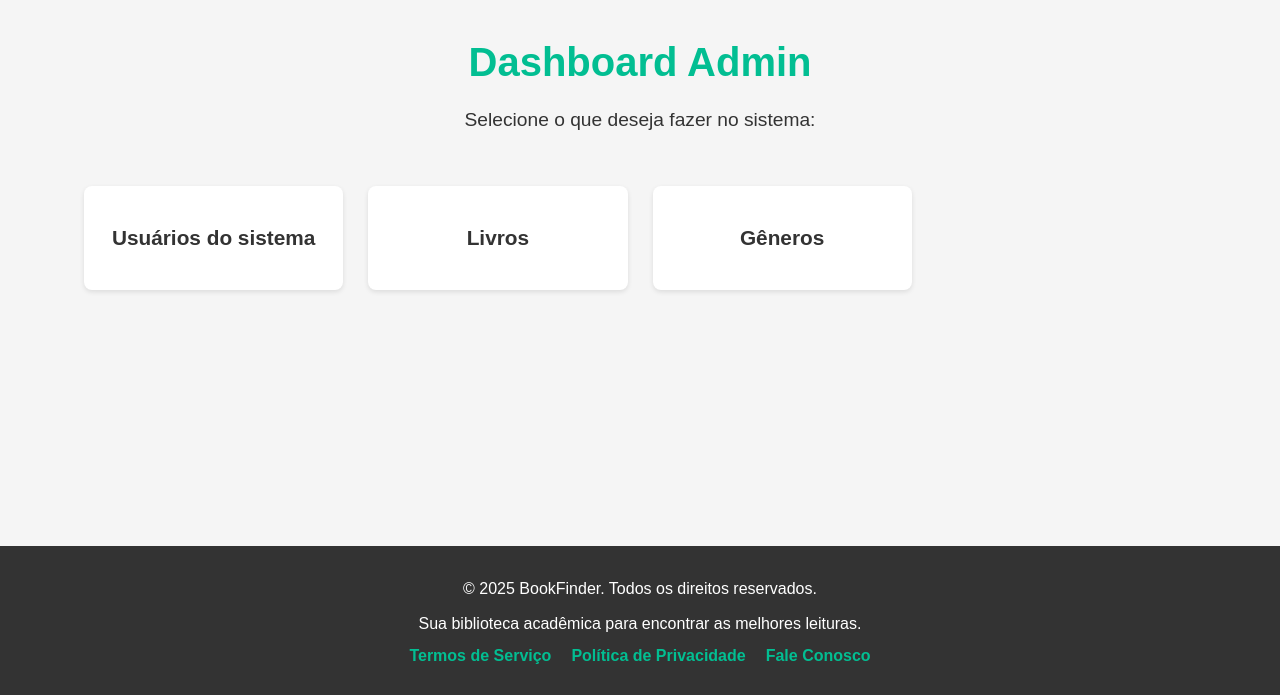
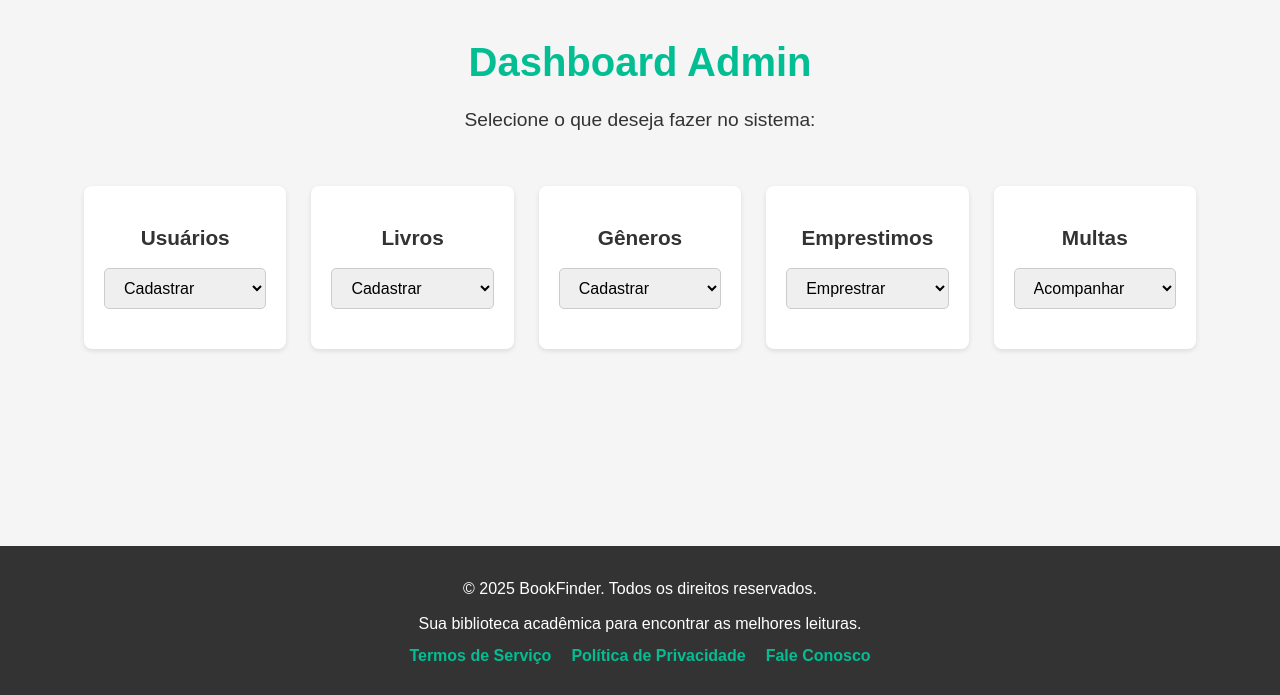
Before and after one commit to VyttorRamos/BookFinder, a Flask app: page /dashboard in a window 1280 px wide. Shown: the part 105-800 px from the top of the page. Run offline with Flask 3, Linux system fonts and the light colour scheme.

Commit message:
Criação e modificação da pagina dashboard.html

```diff
--- a/backend/static/css/style.css
+++ b/backend/static/css/style.css
@@ -53,7 +53,8 @@ nav {
 }
 
 main {
-    flex: 1; /* Faz o main ocupar o espaço disponível */
+    flex: 1;
+    /* Faz o main ocupar o espaço disponível */
     max-width: 1200px;
     width: 90%;
     margin: 40px auto;
@@ -72,6 +73,37 @@ p {
     line-height: 1.6;
     margin-bottom: 40px;
 }
+
+a {
+    text-decoration: none;
+    color: inherit;
+}
+
+a:hover {
+    color: inherit;
+    text-decoration: none;
+}
+
+select {
+    width: 100%;
+    padding: 10px 15px;
+    border-radius: 5px;
+    border: 1px solid #ccc;
+    font-size: 16px;
+    cursor: pointer;
+}
+
+select:hover{
+    background-color: #004d408a;
+    color: white;
+}
+
+option {
+    background-color: #02be92;
+    padding: 10px;
+}
+
+
 
 /* --- ESTILOS DO CONTEÚDO DA PÁGINA INICIAL --- */
 
@@ -137,7 +169,7 @@ p {
 .book-card {
     background-color: #fff;
     border-radius: 8px;
-    box-shadow: 0 2px 5px rgba(0,0,0,0.1);
+    box-shadow: 0 2px 5px rgba(0, 0, 0, 0.1);
     overflow: hidden;
     transition: transform 0.3s ease, box-shadow 0.3s ease;
     cursor: pointer;
@@ -145,7 +177,7 @@ p {
 
 .book-card:hover {
     transform: translateY(-10px);
-    box-shadow: 0 10px 20px rgba(0,0,0,0.15);
+    box-shadow: 0 10px 20px rgba(0, 0, 0, 0.15);
 }
 
 .book-card img {
@@ -178,7 +210,7 @@ p {
     background-color: #fff;
     padding: 40px;
     border-radius: 8px;
-    box-shadow: 0 2px 5px rgba(0,0,0,0.1);
+    box-shadow: 0 2px 5px rgba(0, 0, 0, 0.1);
 }
 
 .text-container h2 {
@@ -205,7 +237,7 @@ p {
 /* --- ESTILOS PARA PÁGINA DE GÊNEROS --- */
 .genre-grid {
     display: grid;
-    grid-template-columns: repeat(auto-fill, minmax(250px, 1fr));
+    grid-template-columns: repeat(auto-fill, minmax(200px, 1fr));
     gap: 25px;
     text-align: center;
     margin-top: 50px;
@@ -215,14 +247,14 @@ p {
     background-color: #fff;
     padding: 40px 20px;
     border-radius: 8px;
-    box-shadow: 0 2px 5px rgba(0,0,0,0.1);
+    box-shadow: 0 2px 5px rgba(0, 0, 0, 0.1);
     transition: transform 0.3s ease, box-shadow 0.3s ease, background-color 0.3s ease;
     cursor: pointer;
 }
 
 .genre-card:hover {
     transform: translateY(-10px);
-    box-shadow: 0 10px 20px rgba(0,0,0,0.15);
+    box-shadow: 0 10px 20px rgba(0, 0, 0, 0.15);
     background-color: #02be92;
     color: #fff;
 }
@@ -239,7 +271,7 @@ p {
     background-color: #fff;
     padding: 40px;
     border-radius: 8px;
-    box-shadow: 0 2px 5px rgba(0,0,0,0.1);
+    box-shadow: 0 2px 5px rgba(0, 0, 0, 0.1);
     text-align: left;
 }
 
@@ -296,7 +328,8 @@ footer {
     color: #fff;
     padding: 30px 20px;
     text-align: center;
-    margin-top: auto; /* Garante que o footer fique no final */
+    margin-top: auto;
+    /* Garante que o footer fique no final */
 }
 
 .footer-content {
--- a/backend/static/js/main.js
+++ b/backend/static/js/main.js
@@ -184,3 +184,11 @@ document.addEventListener('DOMContentLoaded', () => {
         if (last) document.getElementById('email').value = last;
     }
 });
+
+function navigatePage() {
+      const select = document.getElementById('menuDropdown');
+      const url = select.value;
+      if (url) {
+        window.location.href = url;
+      }
+    }
--- a/backend/templates/dashboard.html
+++ b/backend/templates/dashboard.html
@@ -1,22 +1,63 @@
 <!DOCTYPE html>
 <html lang="pt-BR">
+
 <head>
-  <meta charset="UTF-8" />
-  <meta name="viewport" content="width=device-width, initial-scale=1" />
-  <link rel="stylesheet" href="{{ url_for('static', filename='css/style.css') }}">
-  <title>Contato - BookFinder</title>
-  <link rel="icon" type="image/png" href="{{ url_for('static', filename='img/BookFinderIcon.png') }}">
+    <meta charset="UTF-8" />
+    <meta name="viewport" content="width=device-width, initial-scale=1" />
+    <link rel="stylesheet" href="{{ url_for('static', filename='css/style.css') }}">
+    <title>Admin - BookFinder</title>
+    <link rel="icon" type="image/png" href="{{ url_for('static', filename='img/BookFinderIcon.png') }}">
 </head>
+
 <body>
     <main>
         <h1>Dashboard Admin</h1>
         <p>Selecione o que deseja fazer no sistema:</p>
         <div class="genre-grid">
-            <div class="genre-card"><h3>Usuários do sistema</h3></div>
-            <div class="genre-card"><h3>Livros</h3></div>
-            <div class="genre-card"><h3>Gêneros</h3></div>
+            <div class="genre-card">
+                <h3>Usuários</h3><br>
+                <h3><select id="menuDropdown" onchange="navigatePage()">
+                        <option value="/usuarios">Cadastrar</option>
+                        <option value="/livros">Editar</option>
+                        <option value="/generos">Excluir</option>
+                    </select></h3>
+            </div>
+            <div class="genre-card">
+                <h3>Livros</h3><br>
+                <h3><select id="menuDropdown" onchange="navigatePage()">
+                        <option value="/usuarios">Cadastrar</option>
+                        <option value="/livros">Editar</option>
+                        <option value="/generos">Excluir</option>
+                        <option value="/generos">Histórico</option>
+                    </select></h3>
+            </div>
+            <div class="genre-card">
+                <h3>Gêneros</h3><br>
+                <h3><select id="menuDropdown" onchange="navigatePage()">
+                        <option value="/usuarios">Cadastrar</option>
+                        <option value="/livros">Editar</option>
+                        <option value="/generos">Excluir</option>
+                    </select></h3>
+            </div>
+            <div class="genre-card">
+                <h3>Emprestimos</h3><br>
+                <h3><select id="menuDropdown" onchange="navigatePage()">
+                        <option value="/usuarios">Emprestrar</option>
+                        <option value="/livros">Devolução</option>
+                        <option value="/generos">Renovação</option>
+                        <option value="/generos">Atrasados</option>
+                    </select></h3>
+            </div>
+            <div class="genre-card">
+                <h3>Multas</h3><br>
+                <h3><select id="menuDropdown" onchange="navigatePage()">
+                        <option value="/usuarios">Acompanhar</option>
+                        <option value="/livros">Remover Multa</option>
+                    </select></h3>
+            </div>
         </div>
     </main>
 </body>
 <script src="{{ url_for('static', filename='js/main.js') }}"></script>
+
 </html>
```
